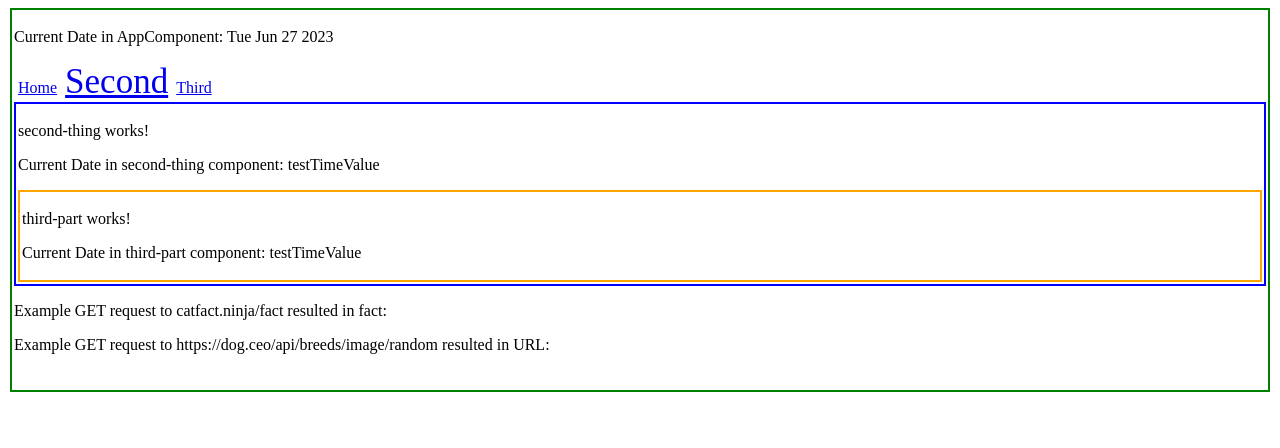
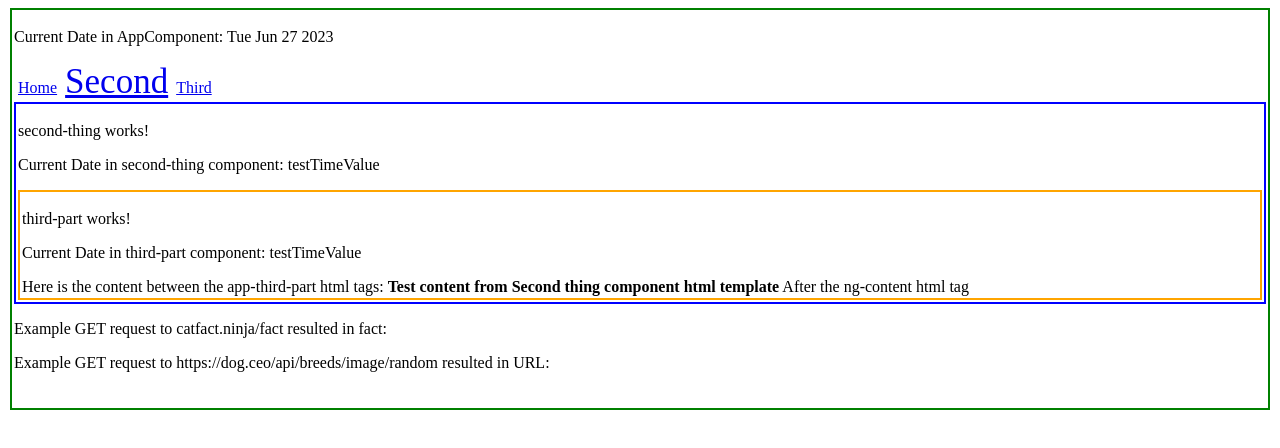
Before and after one commit to aldorn-cg/getStarted, an Angular app: page /second in a window 1280 px wide. Shown: the top 448 px of the page. Built offline with nearby package versions, Linux system fonts and the light colour scheme; no server answers.

Commit message:
Add Example for ng-content

```diff
--- a/src/app/second-thing/second-thing.component.html
+++ b/src/app/second-thing/second-thing.component.html
@@ -1,3 +1,3 @@
 <p>second-thing works!</p>
 <p>Current Date in second-thing component: {{currentTime}}</p>
-<app-third-part></app-third-part>
+<app-third-part><b>Test content from Second thing component html template</b></app-third-part>
--- a/src/app/third-part/third-part.component.html
+++ b/src/app/third-part/third-part.component.html
@@ -1,2 +1,5 @@
 <p>third-part works!</p>
 <p>Current Date in third-part component: {{currentTime}}</p>
+
+Here is the content between the app-third-part html tags: <ng-content></ng-content>
+After the ng-content html tag
```
